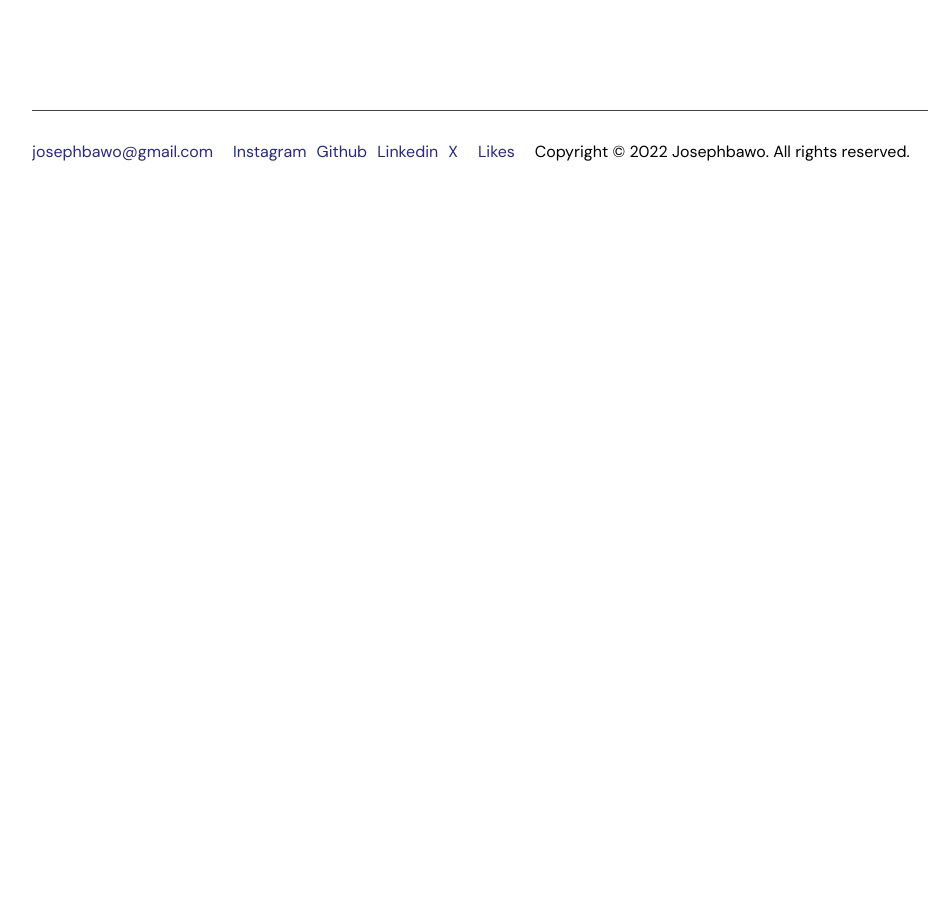
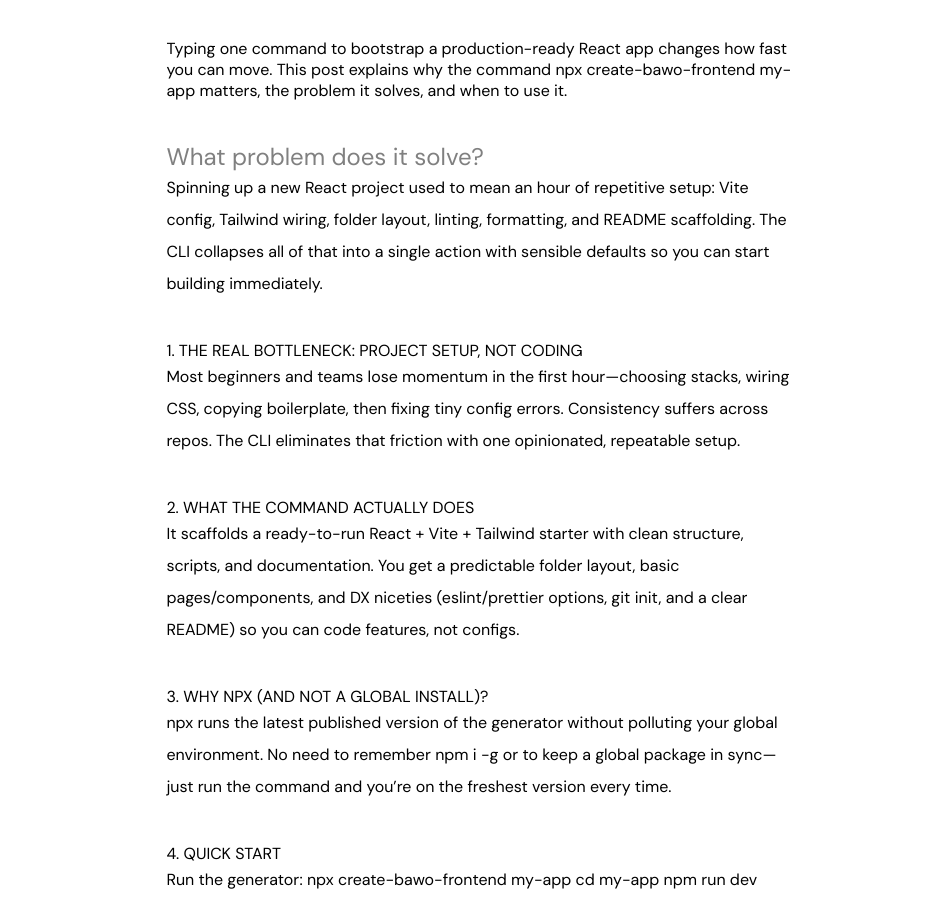
Before and after one commit to Joebakid/My-Porfolio, a React (Create React App) app: page /blog/blog4 in a window 1280 px wide. Shown: the part 200-1097 px from the top of the page, without its empty margins (160-1100 px from the left). Before the commit the page ends 800 px from the top, so only its background shows below. Built offline with nearby package versions, Linux system fonts and the light colour scheme.

Commit message:
what create-bawo-frontend does

```diff
--- a/src/components/Blog/BlogList.js
+++ b/src/components/Blog/BlogList.js
@@ -19,7 +19,7 @@
     path: "blog3",
   },
   {
-    title: "How to Stay Motivated When Learning to Code",
+    title: "The significance of npx create-bawo-frontend my-app",
     date: "March 15, 2025",
     path: "blog4",
   },
--- a/src/components/Blog/blog4.js
+++ b/src/components/Blog/blog4.js
@@ -1,9 +1,99 @@
-import React from 'react'
+import React from "react";
+import Template from "../Template";
+import BlogSection from "../BlogBody";
 
-function blog4() {
+const Blog4 = () => {
   return (
-    <div>blog4</div>
-  )
-}
+    <div className="container">
+      <Template
+        title="The Significance of npx create-bawo-frontend my-app"
+        alt="Bawo Frontend CLI significance"
+        text="Typing one command to bootstrap a production-ready React app changes how fast you can move. This post explains why the command npx create-bawo-frontend my-app matters, the problem it solves, and when to use it."
+        subtitle1="What problem does it solve?"
+        subtitletext1="Spinning up a new React project used to mean an hour of repetitive setup: Vite config, Tailwind wiring, folder layout, linting, formatting, and README scaffolding. The CLI collapses all of that into a single action with sensible defaults so you can start building immediately."
+        date="March 15, 2025"
+      />
 
-export default blog4
+      {/* Full Blog Content */}
+      <div className="blog-content">
+        <BlogSection
+          title="1. The real bottleneck: project setup, not coding"
+          content="Most beginners and teams lose momentum in the first hour—choosing stacks, wiring CSS, copying boilerplate, then fixing tiny config errors. Consistency suffers across repos. The CLI eliminates that friction with one opinionated, repeatable setup."
+        />
+
+        <BlogSection
+          title="2. What the command actually does"
+          content="It scaffolds a ready-to-run React + Vite + Tailwind starter with clean structure, scripts, and documentation. You get a predictable folder layout, basic pages/components, and DX niceties (eslint/prettier options, git init, and a clear README) so you can code features, not configs."
+        />
+
+        <BlogSection
+          title="3. Why npx (and not a global install)?"
+          content="npx runs the latest published version of the generator without polluting your global environment. No need to remember npm i -g or to keep a global package in sync—just run the command and you’re on the freshest version every time."
+        />
+
+        <BlogSection
+          title="4. Quick start"
+          content={`Run the generator:
+
+npx create-bawo-frontend my-app
+cd my-app
+npm run dev
+
+That’s it — you’re in a live dev server with a clean baseline.`}
+        />
+
+        <BlogSection
+          title="5. Opinionated, but flexible"
+          content="The defaults are curated for modern React: Vite for speed, Tailwind for styling, a tidy src/ with components and pages, and scripts that work out of the box. You can personalize from there—add libraries, swap state managers, or bring your own UI kit."
+        />
+
+        <BlogSection
+          title="6. Team benefits: consistency & DX"
+          content="New teammates ramp faster because every project looks the same. Linting and formatting reduce PR noise. A standard README shortens onboarding. The command turns “how do we set this up?” into “what are we shipping this week?”"
+        />
+
+        <BlogSection
+          title="7. What you get (at a glance)"
+          content={`my-app/
+  src/
+    App.(tsx|jsx)
+    main.(tsx|jsx)
+    components/
+  index.html
+  package.json
+  tailwind.config.js
+  postcss.config.js
+  README.md
+
+Exact files may vary by options, but the baseline is predictable and production-oriented.`}
+        />
+
+        <BlogSection
+          title="8. When to use it"
+          content="Perfect for hackathons, MVPs, tutorials, internal tools, and any greenfield React app where you want sane defaults fast. If you need a highly custom build pipeline from scratch, you can still start here and tailor afterward."
+        />
+
+        <BlogSection
+          title="9. How it compares"
+          content="Versus manual setup: saves 30–60 minutes and avoids setup bugs. Versus generic scaffolds: tuned specifically for a React + Vite + Tailwind workflow with a clean developer experience and clear next steps."
+        />
+
+        <BlogSection
+          title="10. The takeaway"
+          content="npx create-bawo-frontend my-app isn’t just a command; it’s a workflow decision. It gives you speed, consistency, and a professional baseline so your energy goes into features that matter. The fewer decisions you make up front, the more you ship."
+        />
+
+        <BlogSection
+          title="Call to action"
+          content={`Try it now:
+
+npx create-bawo-frontend my-app
+
+Open the repo, skim the README, and start coding. If you hit any rough edges, iterate on the generator—your future projects (and teammates) will thank you.`}
+        />
+      </div>
+    </div>
+  );
+};
+
+export default Blog4;
```
